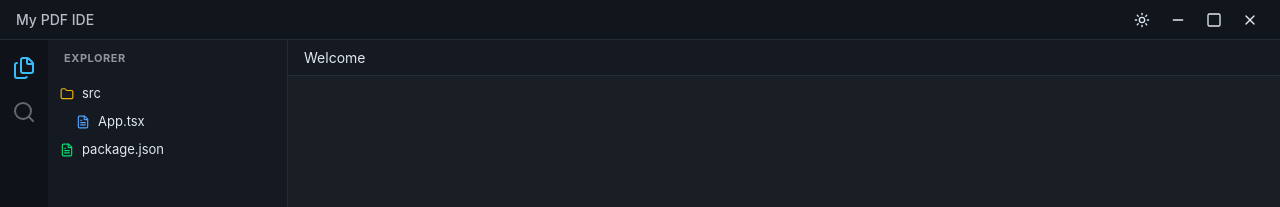
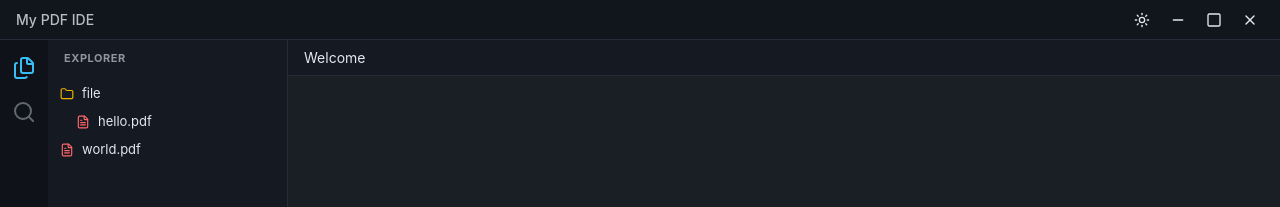
Before and after one commit to burakwa/kristal, a React (Vite) app: page / in a window 1280 px wide. Shown: the top 207 px of the page. Built offline with nearby package versions, Linux system fonts and the light colour scheme.

Commit message:
feat: update ExplorerPanel to display example files and folders

```diff
--- a/src/components/panels/ExplorerPanel.tsx
+++ b/src/components/panels/ExplorerPanel.tsx
@@ -8,9 +8,9 @@ export default function ExplorerPanel() {
         Explorer
       </div>
       <div className="flex-1 overflow-y-auto text-[13px] p-1">
-        <FileItem name="src" icon={<Folder size={14} className="text-yellow-500" />} />
-        <FileItem name="App.tsx" icon={<FileText size={14} className="text-blue-400" />} indent />
-        <FileItem name="package.json" icon={<FileText size={14} className="text-green-400" />} />
+        <FileItem name="file" icon={<Folder size={14} className="text-yellow-500" />} />
+        <FileItem name="hello.pdf" icon={<FileText size={14} className="text-red-400" />} indent />
+        <FileItem name="world.pdf" icon={<FileText size={14} className="text-red-400" />} />
       </div>
     </>
   );
```
